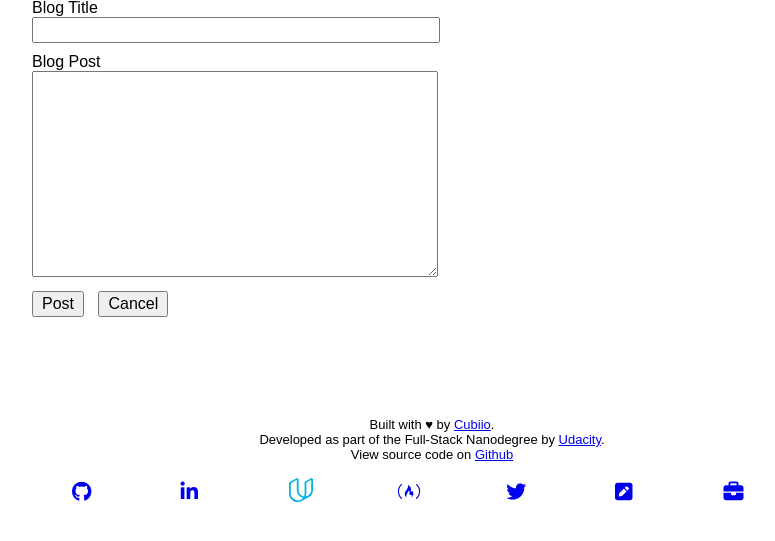
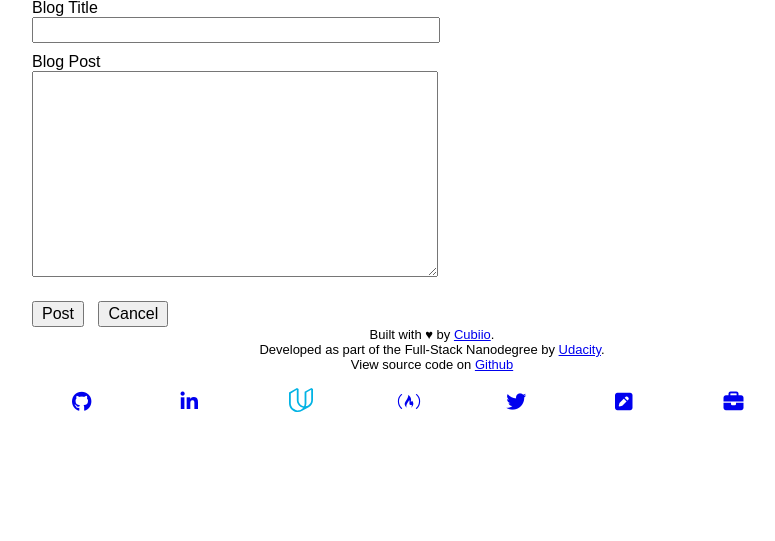
Before and after one commit to sam-atkins/fsnd-blog, a Python web app: template templates/editpost.html in a window 1280 px wide. Shown: the part 159-700 px from the top of the page, without its empty margins (208-983 px from the left). Run offline with Jinja, Linux system fonts and the light colour scheme; the template is opened without the code that fills it, so the values that code supplies are empty; some libraries are stand-ins or nearby versions.

Commit message:
style: Improved layout of buttons

```diff
--- a/static/style/style.css
+++ b/static/style/style.css
@@ -206,7 +206,9 @@ body {
 }
 
 .comment__text {
+  border-bottom: 0.5px solid #666;
   padding-bottom: 20px;
+  margin-bottom: 100px;
 }
 
 .link__button {
@@ -216,7 +218,7 @@ body {
   text-decoration: none; font: menu; color: ButtonText;
   display: inline-block; padding: 2px 8px;
   margin-right: 10px;
-  margin-bottom: 100px;
+  margin-top: 10px;
 }
 
 /* ==========================================================================
```
